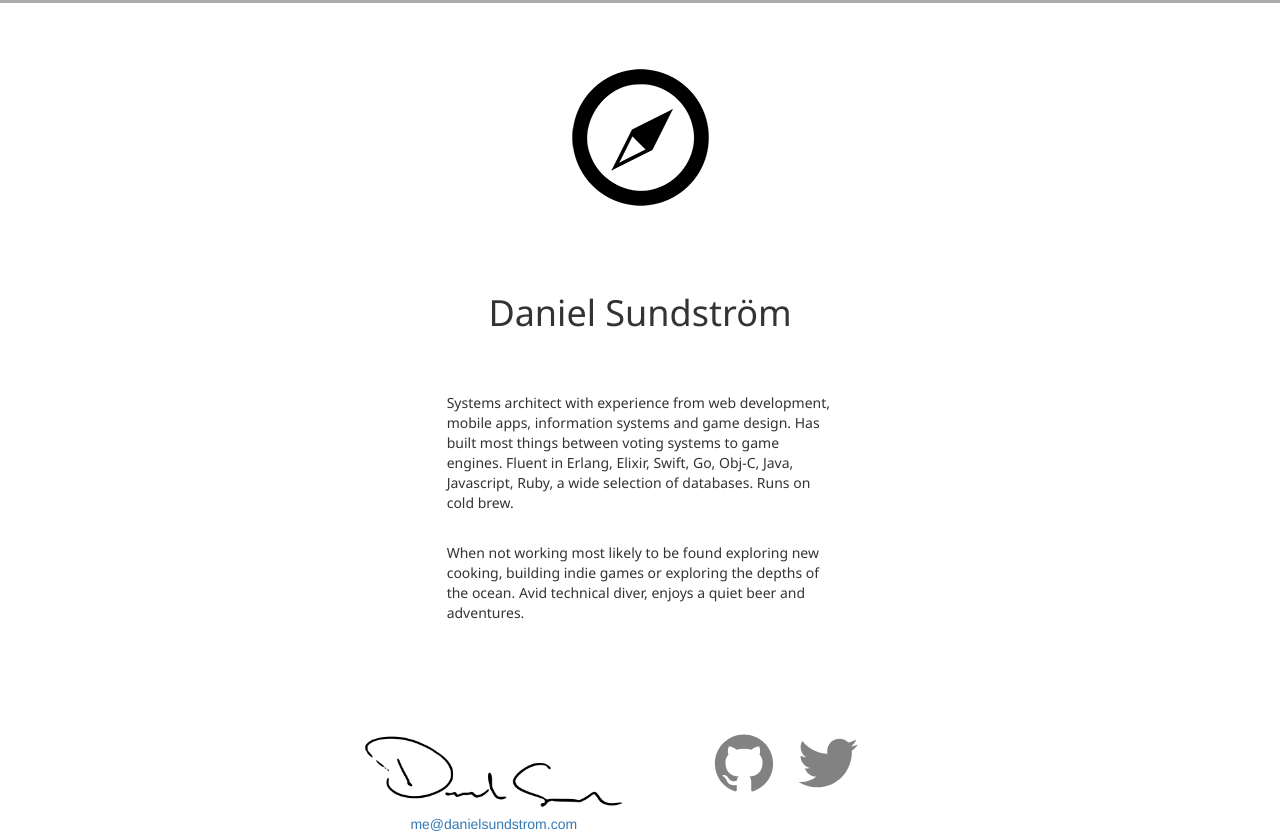
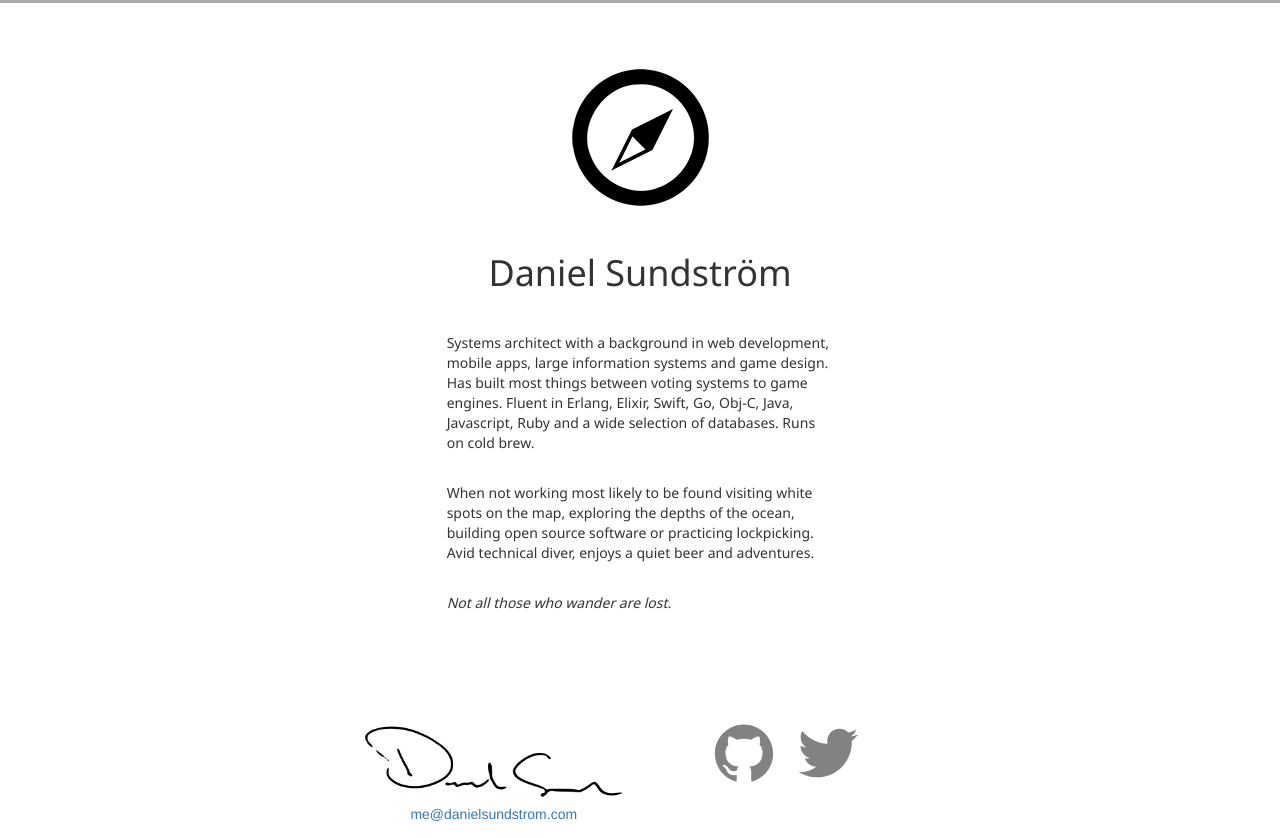
Before and after one commit to buffpojken/danielsundstrom.com, a Jekyll site: the page built from index.html, in a window 1280 px wide. Shown: the part 100-938 px from the top of the page. Built offline with Jekyll 4.4.1, drawn with Linux system fonts in a browser that asks for light colours.

Commit message:
minor tweaks

```diff
--- a/_includes/head.html
+++ b/_includes/head.html
@@ -14,3 +14,4 @@
   <link rel="shortcut icon" href="/favicon.ico" type="image/x-icon">
   <link rel="icon" href="/favicon.ico" type="image/x-icon">
 </head>
+<!-- Not all those wander are lost. -->
--- a/css/site.css
+++ b/css/site.css
@@ -25,7 +25,7 @@
 	width:150px;
 	height:150px;
 	background-image:url('/images/compass@1x.png');
-	margin:0px auto 80px auto;
+	margin:0px auto 40px auto;
 }
 
 @media (-webkit-min-device-pixel-ratio: 2), (min-resolution: 192dpi) {
@@ -38,7 +38,7 @@
 #presentation h1{
 	font-family:"Noto Sans";
 	text-align: center;
-	margin-bottom:60px;
+	margin-bottom:40px;
 }
 
 #presentation p{
--- a/index.html
+++ b/index.html
@@ -8,17 +8,24 @@ layout: default
       <div class="col-lg-4 col-lg-offset-4 col-md-6 col-md-offset-3 col-xs-10 col-xs-offset-1 col-sm-6 col-sm-offset-3" id="presentation">
         <div id="compass"></div>
         <h1>Daniel Sundström</h1>
+
         <p>
-          Systems architect with experience from web development, mobile apps, information systems and game design.
+          Systems architect with a background in web development, mobile apps, large information systems and game design.
           Has built most things between voting systems to game engines.
-          Fluent in Erlang, Elixir, Swift, Go, Obj-C, Java, Javascript, Ruby, a wide selection of databases.
+          Fluent in Erlang, Elixir, Swift, Go, Obj-C, Java, Javascript, Ruby and a wide selection of databases.
           Runs on cold brew.
         </p>
+
         <p>
-          When not working most likely to be found exploring new cooking,
-          building indie games or exploring the depths of the ocean.
+          When not working most likely to be found visiting white spots on the map,
+          exploring the depths of the ocean, building open source software or practicing lockpicking.
           Avid technical diver, enjoys a quiet beer and adventures.
         </p>
+
+        <p>
+          <em>Not all those who wander are lost.</em>
+        </p>
+
       </div>
     </div>
   </div>
```
